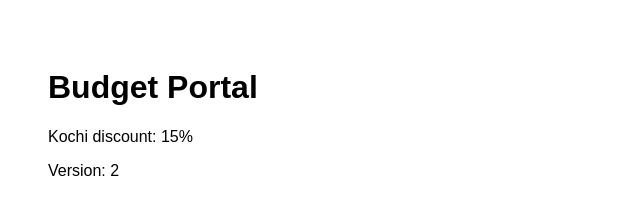
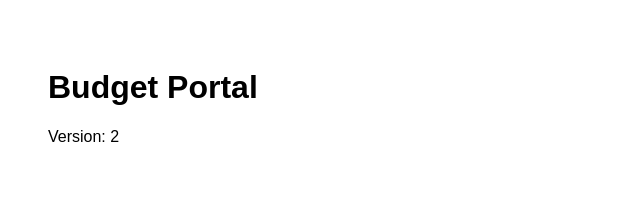
Before and after one commit to Neemapramod333/cicd-practice, a plain HTML site: page index.html in a window 1280 px wide. Shown: the whole page, without its empty margins (0-640 px from the left). Drawn offline with Linux system fonts and the light colour scheme.

Commit message:
Remove Kochi discount paragraph from index.html

```diff
--- a/index.html
+++ b/index.html
@@ -5,7 +5,6 @@
 </head>
 <body style="font-family: Arial; padding: 40px;">
   <h1>Budget Portal</h1>
-  <p>Kochi discount: 15%</p>
   <p>Version: 2</p>
 </body>
 </html>
```
